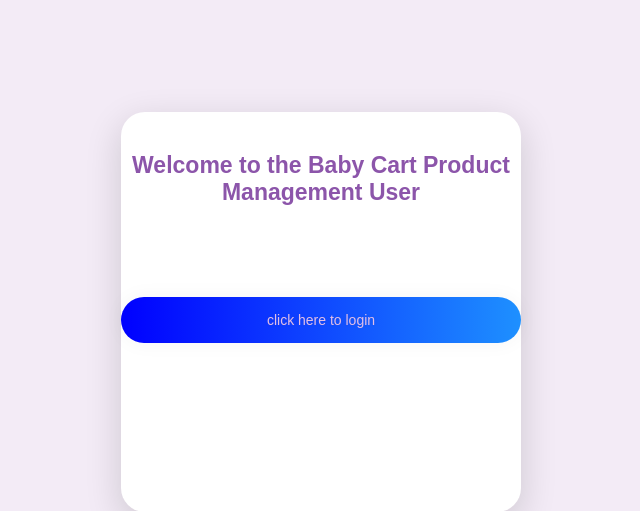
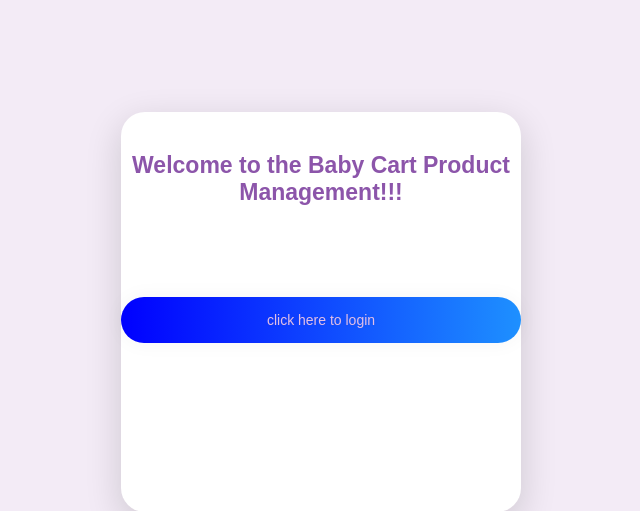
Before and after one commit to reddisekhar123/E-commerce-BabyCareShopping-cart, a Java web app: page / in a window 1280 px wide. Shown: the top 511 px of the page, without its empty margins (319-959 px from the left). Run offline with Spring Boot 4, a stand-in JSP engine, Linux system fonts and the light colour scheme; the project's own start-up code is not run, and a stand-in starts its controllers and pages.

Commit message:
Update welcome.jsp

```diff
--- a/BabyProductM(Total_Project)/product/src/main/webapp/WEB-INF/view/welcome.jsp
+++ b/BabyProductM(Total_Project)/product/src/main/webapp/WEB-INF/view/welcome.jsp
@@ -19,7 +19,7 @@
  <body>
 
   <div class="main">
-    <p class="sign" align="center">Welcome to the Baby Cart Product Management User</p>
+    <p class="sign" align="center">Welcome to the Baby Cart Product Management!!!</p>
     <br>
     <br>
     <br>
```
